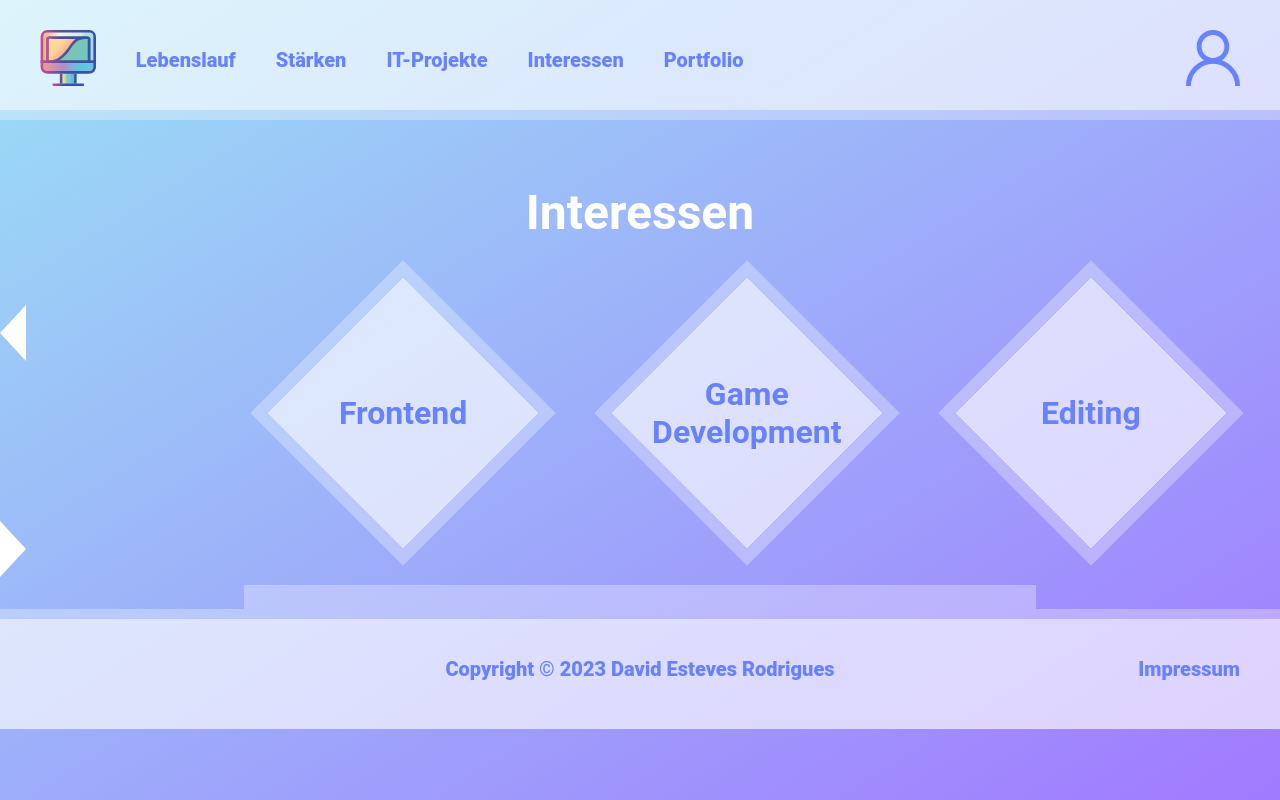
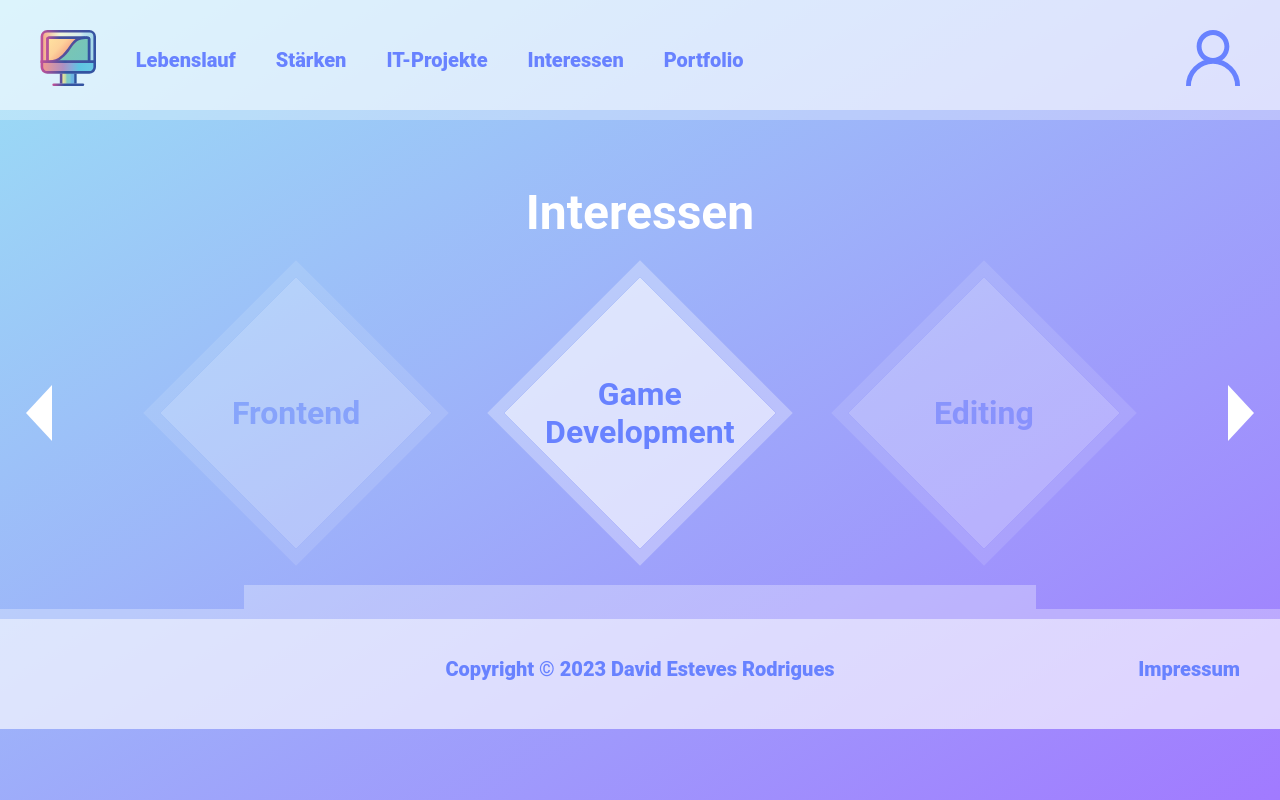
Before and after one commit to daviddresus/portfolio, a React (Create React App) app: page /interessen in a window 1280 px wide. Built offline with nearby package versions, Linux system fonts and the light colour scheme.

Commit message:
interessen page has proper animation when using the buttons

```diff
--- a/src/Pages/Home/Home.js
+++ b/src/Pages/Home/Home.js
@@ -4,9 +4,11 @@ export default function Home() {
     return (
         <div id='all_content_boxes'>
             <div className='box'>
+                <a href='/lebenslauf'>
                     <div className='content_box'>
                         <p className='box_title'>Lebenslauf</p>
                     </div>
+                </a>
                 <p className='description'>Meine bisherigen schulischen Werdegänge mit allen relevanten Informationen</p>
             </div>
 
@@ -14,17 +16,21 @@ export default function Home() {
 
             <div className='box_switch'>
                 <p className='description_switch'>bla bla</p>
+                <a href='/staerken'>
                     <div className='content_box_switch'>
                         <p className='box_title'>Stärken</p>
                     </div>
+                </a>
             </div>
 
             <hr className='line'></hr>
 
             <div className='box'>
+                <a href='/itprojekte'>
                     <div className='content_box'>
                         <p className='box_title'>IT-Projekte</p>
                     </div>
+                </a>
                 <p className='description'>bla bla</p>
             </div>
 
@@ -32,17 +38,21 @@ export default function Home() {
 
             <div className='box_switch'>
                 <p className='description_switch'>bla bla</p>
+                <a href='/interessen'>
                     <div className='content_box_switch'>
                         <p className='box_title'>Interessen</p>
                     </div>
+                </a>
             </div>
 
             <hr className='line'></hr>
 
             <div className='box'>
+                <a href='/portfolio'>
                     <div className='content_box'>
                         <p className='box_title'>Portfolio</p>
                     </div>
+                </a>
                 <p className='description'>Meine Noten vom 1. bis zum 3. Schuljahr von der gibb und von bwd</p>
             </div>
         </div>
--- a/src/Pages/Interessen/Interessen.css
+++ b/src/Pages/Interessen/Interessen.css
@@ -1,3 +1,10 @@
+#slider
+{
+  display: flex;
+  justify-content: center;
+  align-items: center;
+}
+
 #all_interest_boxes
 {
   display: flex;
@@ -31,7 +38,22 @@
   transition-duration: 0.5s;
 }
 
-.button
+#left_button, #right_button
+{
+  z-index: 1;
+  position: absolute;
+}
+
+#left_button
 {
   position: absolute;
+  left: 0;
+  margin-left: 2vw;
 }
+
+#right_button
+{
+  position: absolute;
+  right: 0;
+  margin-right: 2vw;
+}
--- a/src/Pages/Interessen/Interessen.js
+++ b/src/Pages/Interessen/Interessen.js
@@ -1,51 +1,80 @@
 import './Interessen.css'
 import Title from '../../Components/Title/Title.js';
-import { useState } from 'react';
+import { useEffect } from 'react';
 
 export default function Interessen() {
 
-  const [centeredIndex, setCenteredIndex] = useState(1);
-
   const items = [
-    { title: 'Frontend' },
-    { title: 'Game Development' },
-    { title: 'Editing' },
+    { title: 'Frontend', id: '1' },
+    { title: 'Game Development', id: '2' },
+    { title: 'Editing', id: '3' }
     // Add more items as needed
   ];
 
+  var placement = 0;
+  var item = 2;
+
+  const transparency = () => {
+    if (items.length - item !== 0) {
+      document.getElementById(item).style = 'opacity: 1; transition: ease-in-out 0.5s';
+      document.getElementById(item + 1).style = 'opacity: 0.4; transition: ease-in-out 0.5s';
+    }
+
+    if (items.length - item !== 0 && items.length - item !== 1) {
+      document.getElementById(item + 2).style = 'opacity: 0; transition: ease-in-out 0.5s';
+    }
+
+    if (item !== 1) {
+      document.getElementById(item).style = 'opacity: 1; transition: ease-in-out 0.5s';
+      document.getElementById(item - 1).style = 'opacity: 0.4; transition: ease-in-out 0.5s';
+    }
+
+    if (item !== 1 && item !== 2) {
+      document.getElementById(item - 2).style = 'opacity: 0; transition: ease-in-out 0.5s';
+    }
+  };
+
+  //makes sure that the const transparency is executed even if no button was clicked
+  useEffect(() => {
+    transparency();
+  }, []);
+
   const goLeft = () => {
-    const nextIndex = (centeredIndex + items.length - 1) % items.length;
-    setCenteredIndex(nextIndex);
+    if (item !== 1) {
+      placement = placement + 27.2;
+      document.getElementById('all_interest_boxes').style = `transform: translateX(${placement}%); transition: ease-in-out 0.5s`;
+      item = item - 1;
+      transparency();
+    }
   };
 
   const goRight = () => {
-    const nextIndex = (centeredIndex + 1) % items.length;
-    setCenteredIndex(nextIndex);
-  };
-
-  const calculateMargin = (index) => {
-    const containerWidth = 100 / 3 // 3 items displayed at a time
-    const centeredItemOffset = index * containerWidth;
-    return `calc(50% - ${centeredItemOffset}%)`;
+    if (items.length - item !== 0) {
+      placement = placement - 27.2;
+      document.getElementById('all_interest_boxes').style = `transform: translateX(${placement}%); transition: ease-in-out 0.5s`;
+      item = item + 1;
+      transparency();
+    }
   };
 
   return (
     <div>
       <Title text="Interessen" />
+      <div id='slider'>
+        <img id='left_button' src='Images/buttonleft.svg' alt='Left Button' onClick={goLeft} />
 
-      <img className='button' src='Images/buttonleft.svg' alt='Left Button' onClick={goLeft} />
-
-      <div id='all_interest_boxes' style={{ marginLeft: calculateMargin(centeredIndex) }}>
-        {items.map((item, index) => (
+        <div id='all_interest_boxes'>
+          {items.map((item, index) => (
             <div
               key={index}
-              className='interest_box'>
+              className='interest_box' id={item.id}>
               <p className='interest_title'>{item.title}</p>
             </div>
           ))}
+        </div>
+
+        <img id='right_button' src='Images/buttonright.svg' alt='Right Button' onClick={goRight} />
       </div>
-
-      <img className='button' src='Images/buttonright.svg' alt='Right Button' onClick={goRight} />
 
       <div className='project_box'></div>
     </div>
```
Lines whose indentation alone changed are shown as unchanged.
